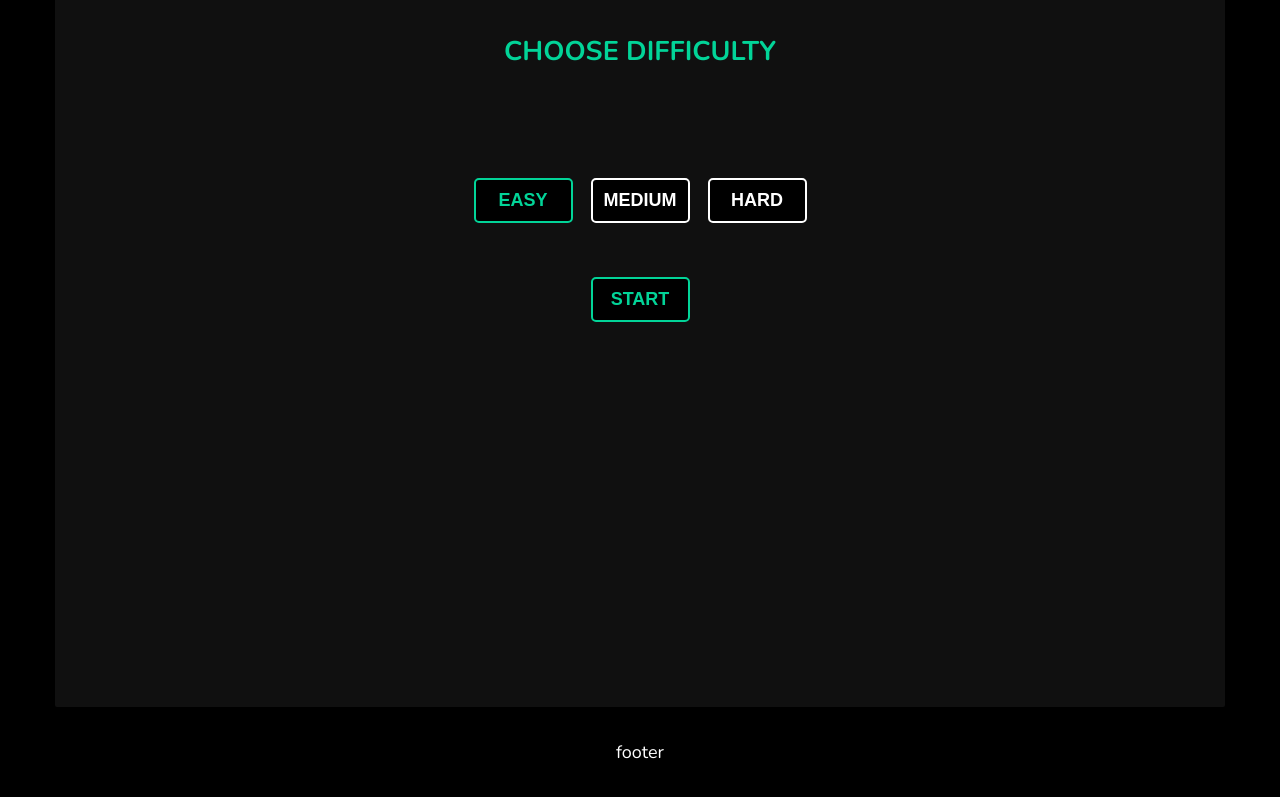
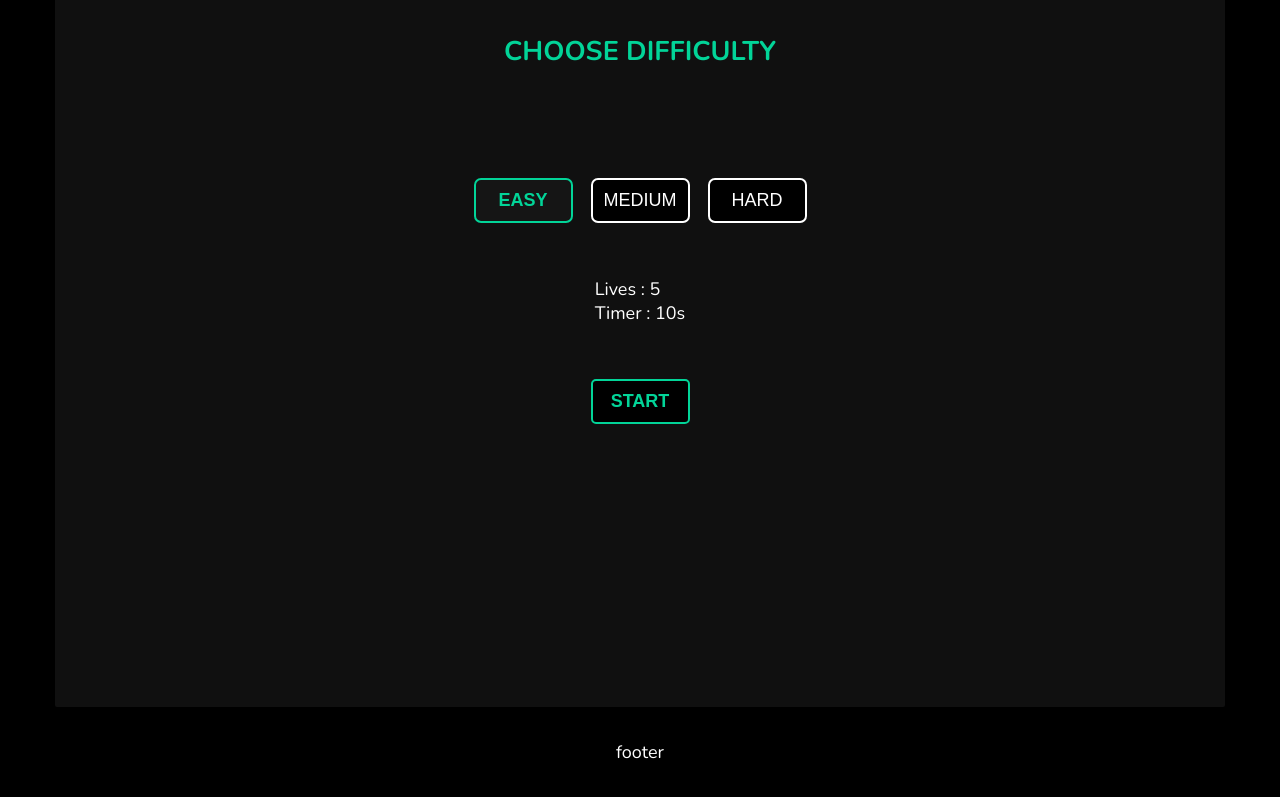
Before and after one commit to HaashimH1/Deploma2, a plain HTML site: page index.html in a window 1280 px wide. Both pictures are taken after a click on the button "EASY". Shown: the part 93-890 px from the top of the page. Drawn offline with nearby package versions, Linux system fonts and the light colour scheme.

Commit message:
feat: difficulty clicked shows the lives and timer settings for that level

```diff
--- a/assets/css/style.css
+++ b/assets/css/style.css
@@ -89,10 +89,20 @@ h1 {
     color: white;
     cursor: pointer;
     border: 2px solid white;
-    border-radius: 5px;
-    font-weight: 700;
+    border-radius: 7px;
+    font-weight: 500;
     font-size: 18px;
     text-align: center;
+}
+
+
+.difficulty-buttons-clicked{
+    border-color: var(--accent);
+    border-width: 2.25px;
+    background-color: #151515;
+    color: var(--accent);
+    font-weight: 750;
+    transition: all 0.4s;
 }
 
 
@@ -102,7 +112,7 @@ h1 {
     height: 100%;
     display: flex;
     flex-direction: row;
-    justify-content: center;
+    justify-content: flex-start;
 }
 
 
@@ -152,6 +162,10 @@ h1 {
     justify-content: center;
 }
 
+#lives-timer-amounts{
+    list-style-type: none;
+}
+
 
 
 
--- a/assets/js/script.js
+++ b/assets/js/script.js
@@ -23,18 +23,28 @@ function setGameContainerContent(screen) {
 function selectDifficultyButton(buttonNumber) {
 
     let buttons = document.getElementById("difficulty-checkbox-container").children;
+    let livesTimerList = document.getElementById("lives-timer-amounts").children;
 
     for (let i = 0; i < 3; i++) {
         if (i == buttonNumber) {
             /* adds different border colour to selected button */
-            buttons[i].style.color = accent;
-            buttons[i].style.borderColor = accent;
+            buttons[i].classList.add("difficulty-buttons-clicked");
             difficultySelector = buttons[i].innerHTML;
-            print(difficultySelector);
+
+            if (i == 0) {
+                livesTimerList[0].innerHTML = "Lives : 5";
+                livesTimerList[1].innerHTML = "Timer : 10s";
+            } else if (i == 1) {
+                livesTimerList[0].innerHTML = "Lives : 4";
+                livesTimerList[1].innerHTML = "Timer : 7s";
+            } else if (i == 2) {
+                livesTimerList[0].innerHTML = "Lives : 3";
+                livesTimerList[1].innerHTML = "Timer : 5s";
+            }
+
         } else {
             /* resets the rest of the buttons borders in case it was changed before*/
-            buttons[i].style.color = "white";
-            buttons[i].style.borderColor = "white";
+            buttons[i].classList.remove("difficulty-buttons-clicked");
         }
     }
 
@@ -42,9 +52,9 @@ function selectDifficultyButton(buttonNumber) {
 
 
 /* makes sure a difficulty is selected for it to start game */
-function checkDifficultyIsSelected(){
+function checkDifficultyIsSelected() {
 
-    if (difficultySelector != ""){
+    if (difficultySelector != "") {
         setGameContainerContent("start-game");
     }
 }
--- a/index.html
+++ b/index.html
@@ -48,6 +48,11 @@
                     <button class="difficulty-buttons" onclick="selectDifficultyButton(2)">HARD</button>
                 </div>
 
+                <ul id="lives-timer-amounts">
+                      <li>Lives : N/A</li>
+                      <li>Timer : N/A</li>
+                </ul>
+
                 <button class="buttons" onclick="checkDifficultyIsSelected()">START</button>
 
             </div>
```
Lines whose indentation alone changed are shown as unchanged.
